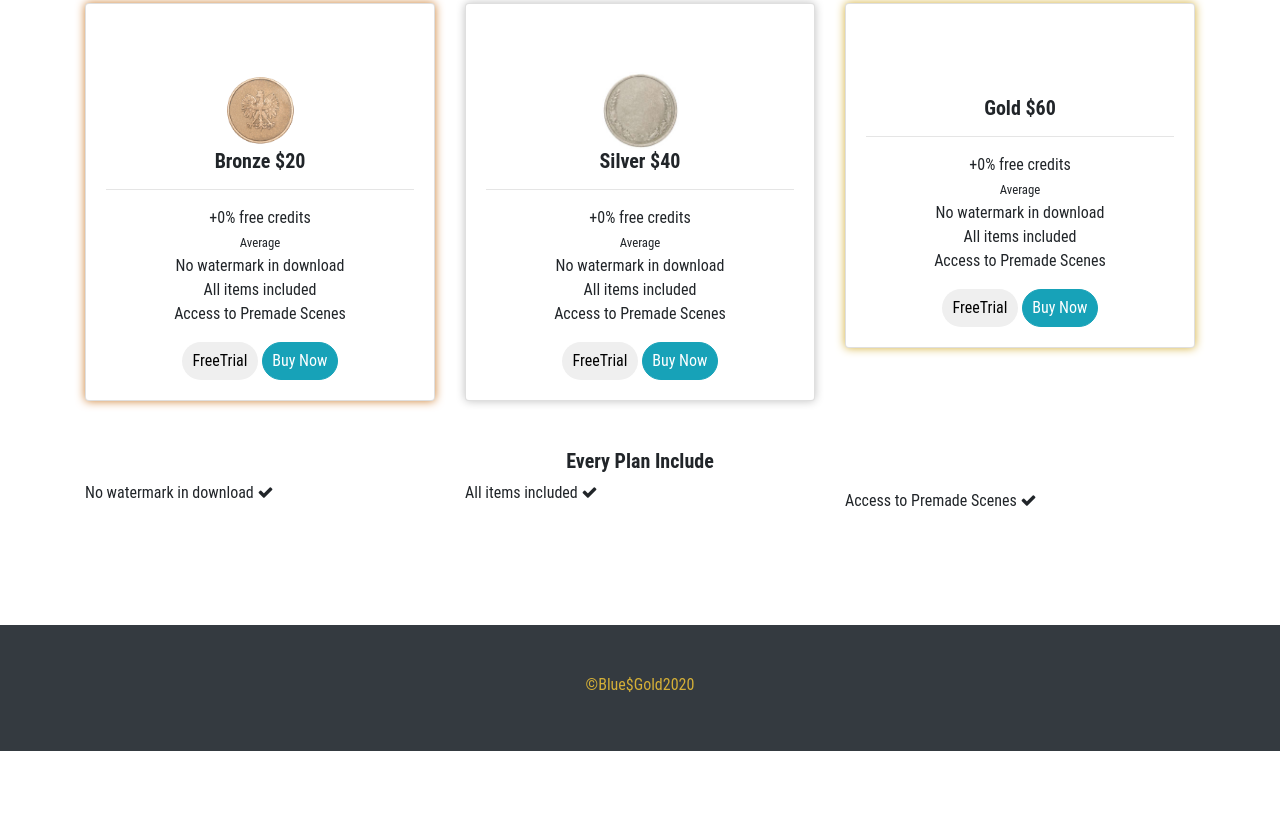
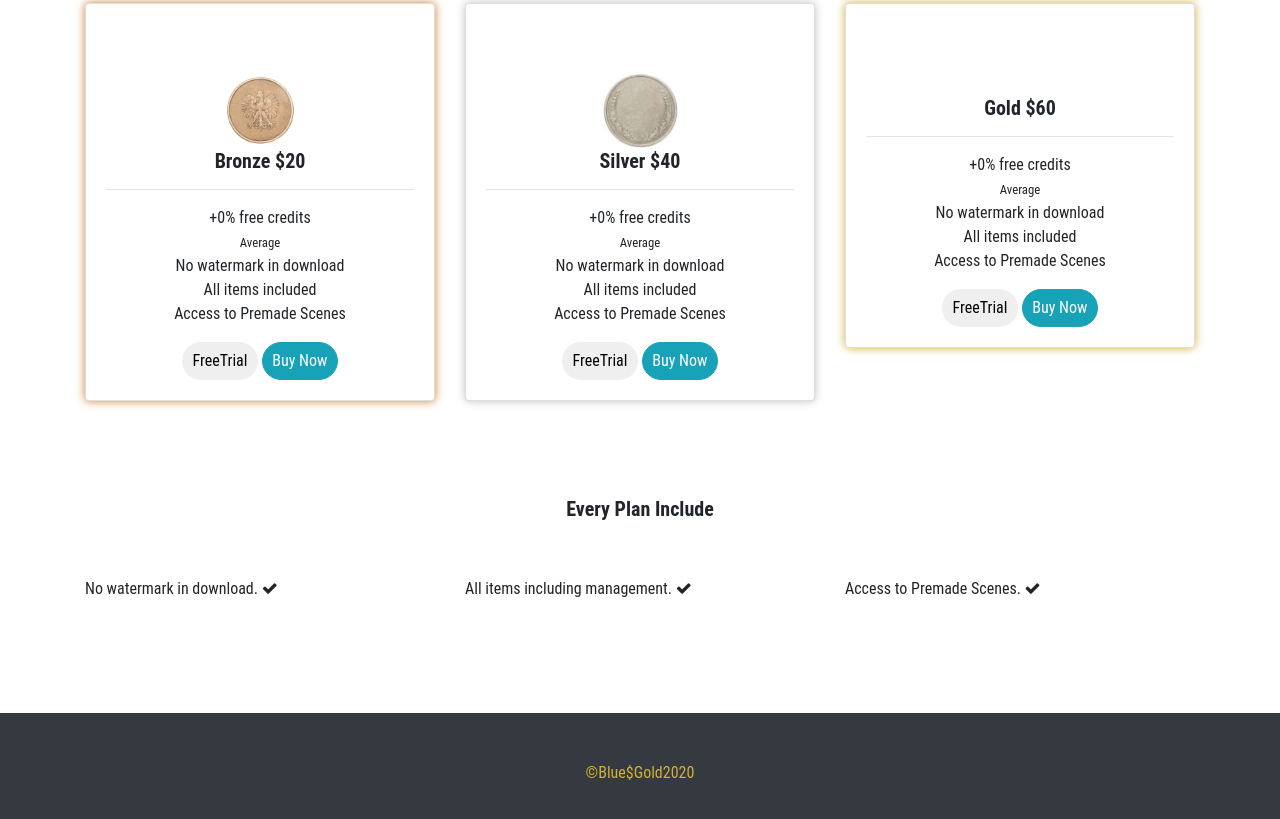
Before and after one commit to IreneMercy/pricing, a plain HTML site: page index.html in a window 1280 px wide. Shown: the part 869-1688 px from the top of the page. Before the commit the page ends 1620 px from the top, so only its background shows below. Drawn offline with nearby package versions, Linux system fonts and the light colour scheme.

Commit message:
correct typo

```diff
--- a/index.html
+++ b/index.html
@@ -98,16 +98,16 @@
       </div>
       <!-- end plans -->
       <div class="container mb-5">
-        <h5 class="text-center mt-5"><strong>Every Plan Include</strong></h5>
+        <h5 class="text-center mt-5 pt-5 pb-5"><strong>Every Plan Include</strong></h5>
         <div class="row">
           <div class="col-md-4">
-            <p>No watermark in download <i class="fa fa-check"></i></p>
+            <p>No watermark in download. <i class="fa fa-check"></i></p>
           </div>
           <div class="col-md-4">
-            <p>All items included <i class="fa fa-check"></i></p>
+            <p>All items including management. <i class="fa fa-check"></i></p>
           </div>
-          <div class="col-md-4 mt-2">
-            <p>Access to Premade Scenes <i class="fa fa-check"></i></p>
+          <div class="col-md-4 ">
+            <p>Access to Premade Scenes. <i class="fa fa-check"></i></p>
           </div>
 
         </div>
```
